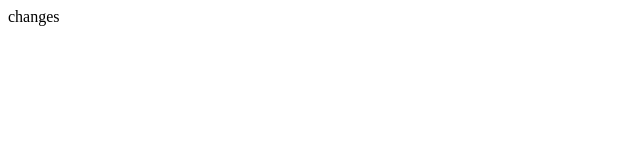
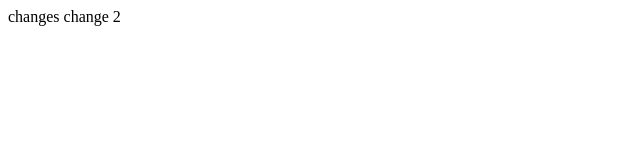
Before and after one commit to npm-sipu/repo, a plain HTML site: page index.html in a window 1280 px wide. Shown: the full height of the page, 0-640 px from the left. Drawn offline with Linux system fonts and the light colour scheme.

Commit message:
change 2

```diff
--- a/index.html
+++ b/index.html
@@ -7,6 +7,6 @@
     <title>Document</title>
   </head>
   <body>
-    changes
+    changes change 2
   </body>
 </html>
```
